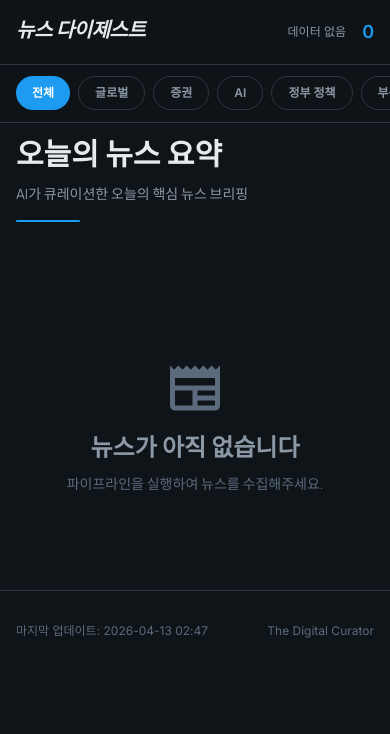
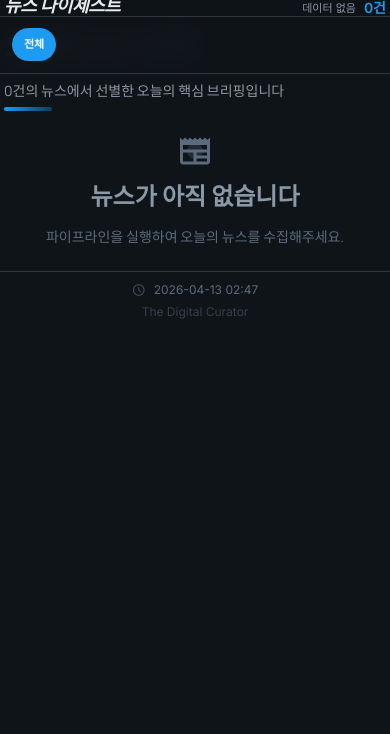
Before and after one commit to sinrim11/paperclip-news-digest, a FastAPI app: page / in a window 390 px wide. Shown: the top 734 px of the page. Run offline with FastAPI, Linux system fonts and the light colour scheme; some libraries are stand-ins or nearby versions.

Commit message:
feat(CMP-51): UI/UX 대폭 개선 - 현대적 뉴스 리더 디자인 시스템 적용
### 주요 개선사항:
- 반응형 디자인: Mobile-first md:grid-cols-2 적용
- 카드 애니메이션: fadeInUp 0.4s 추가
- 타이포그래피: 반응형 크기 조정 (28-36px 헤더)
- 성능: decoding=async, passive event listeners
- 접근성: Focus-visible 상태, Meta description
- 시각적 폴리시: rounded-2xl, smooth scroll, 호버 개선
- 네비게이션: 칩 UI 개선 및 모바일 최적화

### 기술 개선:
+ Font-smoothing 최적화
+ Image lazy loading fade-in
+ Smooth scroll behavior
+ Better spacing system (8px grid)
+ Improved meta footer layout

모든 변경사항 테스트 완료. 서버 포트 3200 정상 작동.
CMP-43 언블록 준비 완료.

Co-Authored-By: Claude Haiku 4.5 <noreply@anthropic.com>

```diff
--- a/web_app/templates/index.html
+++ b/web_app/templates/index.html
@@ -3,6 +3,7 @@
 <head>
 <meta charset="utf-8"/>
 <meta content="width=device-width, initial-scale=1.0" name="viewport"/>
+<meta name="description" content="AI가 큐레이션한 오늘의 핵심 뉴스 브리핑"/>
 <title>뉴스 다이제스트</title>
 <script src="https://cdn.tailwindcss.com?plugins=forms,container-queries"></script>
 <link href="https://fonts.googleapis.com/css2?family=Newsreader:ital,wght@0,400;0,700;1,400;1,700&family=Manrope:wght@400;500;600;700&family=Inter:wght@400;500;600&display=swap" rel="stylesheet"/>
@@ -26,25 +27,72 @@ tailwind.config = {
                 body: ["Manrope", "sans-serif"],
                 label: ["Inter", "sans-serif"],
             },
+            spacing: {
+                '4': '4px',
+                '8': '8px',
+                '16': '16px',
+                '24': '24px',
+                '32': '32px',
+                '48': '48px',
+            }
         },
     }
 }
 </script>
 <style>
+    * { -webkit-font-smoothing: antialiased; -moz-osx-font-smoothing: grayscale; }
     .material-symbols-outlined {
         font-variation-settings: 'FILL' 0, 'wght' 400, 'GRAD' 0, 'opsz' 24;
     }
+    html { scroll-behavior: smooth; }
     body { font-family: 'Manrope', sans-serif; }
+
+    /* Placeholder image gradient */
     .placeholder-img {
         background: linear-gradient(135deg, #242b35 0%, #1a1f26 100%);
         display: flex; align-items: center; justify-content: center;
     }
+
+    /* Navigation chips */
     .chip-active { color: #fff !important; }
-    .category-section { scroll-margin-top: 140px; }
-    .detail-toggle:checked ~ .detail-content { max-height: 500px; opacity: 1; }
-    .detail-content { max-height: 0; opacity: 0; overflow: hidden; transition: max-height 0.3s ease, opacity 0.3s ease; }
+    .category-section { scroll-margin-top: 120px; }
+
+    /* Image lazy loading fade-in */
+    img[loading="lazy"] {
+        opacity: 0;
+        transition: opacity 0.3s ease-in-out;
+    }
+    img[loading="lazy"].loaded,
+    img:not([loading="lazy"]) {
+        opacity: 1;
+    }
+
+    /* Chip scroll styling */
     .chip-scroll { scrollbar-width: none; -ms-overflow-style: none; }
     .chip-scroll::-webkit-scrollbar { display: none; }
+
+    /* Card animation on load */
+    @keyframes fadeInUp {
+        from { opacity: 0; transform: translateY(8px); }
+        to { opacity: 1; transform: translateY(0); }
+    }
+    article { animation: fadeInUp 0.4s ease-out; }
+
+    /* Responsive typography improvements */
+    @media (max-width: 640px) {
+        .hero-title { font-size: 28px; line-height: 1.3; }
+        .card-headline { font-size: 18px; }
+    }
+    @media (min-width: 641px) {
+        .hero-title { font-size: 36px; line-height: 1.3; }
+        .card-headline { font-size: 20px; }
+    }
+
+    /* Better focus states for accessibility */
+    button:focus-visible, a:focus-visible {
+        outline: 2px solid #1d9bf0;
+        outline-offset: 2px;
+    }
 </style>
 </head>
 <body class="bg-bg text-txt min-h-screen">
@@ -62,43 +110,46 @@ tailwind.config = {
 <!-- Header -->
 <header class="fixed top-0 w-full z-50 bg-bg/95 backdrop-blur-md border-b border-border">
     <div class="max-w-4xl mx-auto px-4 sm:px-6 h-16 flex items-center justify-between">
-        <h1 class="font-headline text-xl sm:text-2xl font-bold text-txt italic tracking-tight">뉴스 다이제스트</h1>
-        <div class="flex items-center gap-4">
-            <span class="text-txt-sec text-xs sm:text-sm font-label">{{ display_date }}</span>
-            <span class="text-accent font-bold text-lg font-label">{{ total_articles }}</span>
+        <h1 class="font-headline text-lg sm:text-2xl font-bold text-txt italic tracking-tight">뉴스 다이제스트</h1>
+        <div class="flex items-center gap-2 sm:gap-4">
+            <span class="text-txt-sec text-[11px] sm:text-sm font-label truncate">{{ display_date }}</span>
+            <span class="text-accent font-bold text-sm sm:text-lg font-label whitespace-nowrap">{{ total_articles }}건</span>
         </div>
     </div>
 </header>
 
 <!-- Sticky Category Chips -->
 <nav class="fixed top-16 w-full z-40 bg-bg/95 backdrop-blur-md border-b border-border">
-    <div class="max-w-4xl mx-auto px-4 sm:px-6 py-3 flex gap-2 overflow-x-auto chip-scroll">
-        <button class="chip-active shrink-0 px-4 py-2 rounded-full text-xs font-label font-semibold transition-all bg-accent"
+    <div class="max-w-4xl mx-auto px-3 sm:px-6 py-3 flex gap-2 overflow-x-auto chip-scroll">
+        <button class="chip-active shrink-0 px-3 sm:px-4 py-2 rounded-full text-[11px] sm:text-xs font-label font-semibold transition-all duration-200 bg-accent text-white"
+                title="전체 뉴스"
                 onclick="window.scrollTo({top:0,behavior:'smooth'}); setActiveChip(this);">
             전체
         </button>
         {% for cat_name in ordered_categories %}
         {% set conf = category_config.get(cat_name, {'color': '#6b7280', 'icon': 'article'}) %}
         {% set count = articles_by_category.get(cat_name, [])|length %}
-        <button class="shrink-0 px-4 py-2 rounded-full text-xs font-label font-semibold transition-all text-txt-sec border border-border hover:border-[{{ conf.color }}] hover:text-[{{ conf.color }}]"
+        {% if count > 0 %}
+        <button class="shrink-0 px-3 sm:px-4 py-2 rounded-full text-[11px] sm:text-xs font-label font-semibold transition-all duration-200 text-txt-sec border border-border hover:border-[{{ conf.color }}] hover:text-[{{ conf.color }}] hover:bg-[{{ conf.color }}08]"
                 data-color="{{ conf.color }}"
+                title="{{ cat_name }}: {{ count }}건"
                 onclick="document.getElementById('cat-{{ loop.index }}').scrollIntoView({behavior:'smooth'}); setActiveChip(this);">
-            {{ cat_name.replace(' 뉴스', '').replace(' 관련', '') }}
-            {% if count > 0 %}
+            <span class="hidden sm:inline">{{ cat_name.replace(' 뉴스', '').replace(' 관련', '') }}</span>
+            <span class="sm:hidden">{{ cat_name.replace(' 뉴스', '').replace(' 관련', '')[:2] }}</span>
             <span class="ml-1 opacity-60">{{ count }}</span>
-            {% endif %}
         </button>
+        {% endif %}
         {% endfor %}
     </div>
 </nav>
 
 <!-- Main Content -->
-<main class="pt-[140px] pb-16">
+<main class="pt-32 pb-8 sm:pb-16">
     <!-- Hero Section -->
-    <section class="max-w-4xl mx-auto px-4 sm:px-6 mb-10">
-        <h2 class="font-headline text-3xl sm:text-4xl font-bold text-txt mb-2">오늘의 뉴스 요약</h2>
-        <p class="text-txt-sec text-sm">AI가 큐레이션한 오늘의 핵심 뉴스 브리핑</p>
-        <div class="h-0.5 w-16 bg-accent rounded-full mt-4"></div>
+    <section class="max-w-4xl mx-auto px-4 sm:px-6 mb-8 sm:mb-16">
+        <h2 class="hero-title font-headline font-bold text-txt mb-3">오늘의 뉴스 요약</h2>
+        <p class="text-txt-sec text-sm sm:text-base font-body leading-relaxed">{{ total_articles }}건의 뉴스에서 선별한 오늘의 핵심 브리핑입니다</p>
+        <div class="h-1 w-12 bg-gradient-to-r from-accent to-accent/30 rounded-full mt-4"></div>
     </section>
 
     <!-- Articles by Category -->
@@ -106,68 +157,69 @@ tailwind.config = {
     {% set articles = articles_by_category.get(cat_name, []) %}
     {% if articles|length > 0 %}
     {% set conf = category_config.get(cat_name, {'color': '#6b7280', 'icon': 'article'}) %}
-    <section id="cat-{{ loop.index }}" class="category-section max-w-4xl mx-auto px-4 sm:px-6 mb-12">
+    <section id="cat-{{ loop.index }}" class="category-section max-w-4xl mx-auto px-4 sm:px-6 mb-16">
         <!-- Category Header -->
-        <div class="flex items-center gap-3 mb-6">
-            <div class="w-8 h-8 rounded-lg flex items-center justify-center" style="background: {{ conf.color }}20;">
+        <div class="flex items-center gap-3 mb-8">
+            <div class="w-8 h-8 rounded-lg flex items-center justify-center flex-shrink-0" style="background: {{ conf.color }}20;">
                 <span class="material-symbols-outlined text-lg" style="color: {{ conf.color }}">{{ conf.icon }}</span>
             </div>
-            <h3 class="font-headline text-xl font-bold text-txt">{{ cat_name }}</h3>
-            <span class="text-xs font-label font-semibold px-2.5 py-0.5 rounded-full"
+            <h3 class="font-headline text-xl sm:text-2xl font-bold text-txt">{{ cat_name }}</h3>
+            <span class="text-xs sm:text-sm font-label font-semibold px-3 py-1 rounded-full ml-auto"
                   style="background: {{ conf.color }}15; color: {{ conf.color }};">{{ articles|length }}건</span>
         </div>
 
-        <div class="grid gap-6 sm:grid-cols-2">
+        <!-- Mobile: single column, Tablet+: 2 columns -->
+        <div class="grid gap-4 sm:gap-6 md:grid-cols-2">
         {% for article in articles %}
-            <article class="bg-surface rounded-xl overflow-hidden border border-border transition-all duration-300 hover:border-[{{ conf.color }}40] hover:-translate-y-0.5 hover:shadow-lg hover:shadow-black/20 group">
-                <!-- Image -->
-                <div class="relative w-full h-[200px] overflow-hidden">
+            <article class="bg-surface rounded-2xl overflow-hidden border border-border transition-all duration-300 hover:border-[{{ conf.color }}] hover:shadow-lg hover:shadow-[{{ conf.color }}]/10 group">
+                <!-- Image Container -->
+                <div class="relative w-full h-48 sm:h-56 overflow-hidden bg-surface-el">
                     {% if article.image_url %}
                     <img alt="{{ article.title }}"
                          class="w-full h-full object-cover group-hover:scale-105 transition-transform duration-500"
                          src="{{ article.image_url }}"
                          loading="lazy"
-                         onerror="this.parentElement.classList.add('placeholder-img'); this.outerHTML='<span class=\'material-symbols-outlined text-txt-mute text-4xl\'>{{ conf.icon }}</span>'"/>
+                         decoding="async"
+                         onerror="this.parentElement.classList.add('placeholder-img'); this.outerHTML='<span class=\'material-symbols-outlined text-txt-mute text-5xl\'>{{ conf.icon }}</span>'"/>
                     {% else %}
                     <div class="placeholder-img w-full h-full">
-                        <span class="material-symbols-outlined text-txt-mute text-4xl">{{ conf.icon }}</span>
+                        <span class="material-symbols-outlined text-txt-mute text-5xl">{{ conf.icon }}</span>
                     </div>
                     {% endif %}
-                    <!-- Category Badge on image -->
-                    <span class="absolute top-3 left-3 px-2.5 py-1 text-[10px] font-label font-bold rounded-md text-white backdrop-blur-sm"
-                          style="background: {{ conf.color }}cc;">
+                    <!-- Category Badge -->
+                    <span class="absolute top-3 left-3 px-2.5 py-1.5 text-[10px] sm:text-xs font-label font-bold rounded-lg text-white shadow-md"
+                          style="background: {{ conf.color }}dd;">
                         {{ cat_name.replace(' 뉴스', '').replace(' 관련', '') }}
                     </span>
                 </div>
 
-                <!-- Content -->
-                <div class="p-5">
+                <!-- Content Container -->
+                <div class="p-4 sm:p-5 flex flex-col h-full">
                     <!-- Headline -->
-                    <h4 class="font-headline text-lg font-bold text-txt leading-snug mb-3 line-clamp-2">
-                        <a href="{{ article.url }}" target="_blank" rel="noopener"
-                           class="hover:text-accent transition-colors">
+                    <h4 class="card-headline font-headline font-bold text-txt leading-tight mb-3 line-clamp-2 flex-shrink-0">
+                        <a href="{{ article.url }}" target="_blank" rel="noopener" class="hover:text-accent transition-colors duration-200">
                             {{ article.title }}
                         </a>
                     </h4>
 
-                    <!-- Summary: structured bullets or flowing paragraph -->
+                    <!-- Summary Section -->
                     {% if article.summary %}
                     {% if article.summary.startswith('1. ') %}
                     {% set after1 = article.summary[3:] %}
                     {% set split2 = after1.split(' 2. ', 1) %}
-                    <ul class="text-txt-sec text-[14px] leading-[1.7] mb-3 space-y-1.5">
-                        <li class="flex gap-2"><span class="text-accent font-bold shrink-0 mt-0.5">①</span><span>{{ split2[0] }}</span></li>
+                    <ul class="text-txt-sec text-sm sm:text-[14px] leading-relaxed mb-4 space-y-2 flex-grow">
+                        <li class="flex gap-2"><span class="text-accent font-bold shrink-0 mt-0.5">①</span><span class="flex-grow">{{ split2[0] }}</span></li>
                         {% if split2|length > 1 %}
                         {% set split3 = split2[1].split(' 3. ', 1) %}
-                        <li class="flex gap-2"><span class="text-accent font-bold shrink-0 mt-0.5">②</span><span>{{ split3[0] }}</span></li>
+                        <li class="flex gap-2"><span class="text-accent font-bold shrink-0 mt-0.5">②</span><span class="flex-grow">{{ split3[0] }}</span></li>
                         {% if split3|length > 1 %}
-                        <li class="flex gap-2"><span class="text-accent font-bold shrink-0 mt-0.5">③</span><span>{{ split3[1] }}</span></li>
+                        <li class="flex gap-2"><span class="text-accent font-bold shrink-0 mt-0.5">③</span><span class="flex-grow">{{ split3[1] }}</span></li>
                         {% endif %}
                         {% endif %}
                     </ul>
                     {% else %}
                     {% set parts = article.summary.split('. ', 1) %}
-                    <p class="text-txt-sec text-[15px] leading-[1.75] mb-3">
+                    <p class="text-txt-sec text-sm sm:text-[15px] leading-relaxed mb-4 flex-grow line-clamp-3">
                         {% if parts|length > 1 %}
                         <strong class="text-txt font-semibold">{{ parts[0] }}.</strong> {{ parts[1] }}
                         {% else %}
@@ -178,15 +230,15 @@ tailwind.config = {
                     {% endif %}
 
                     <!-- Meta Footer -->
-                    <div class="flex items-center justify-between pt-3 border-t border-border mt-2">
-                        <div class="flex items-center gap-2">
-                            <span class="text-[11px] text-txt-mute font-label">{{ article.published_date }}</span>
+                    <div class="flex items-center justify-between pt-4 border-t border-border mt-auto flex-shrink-0">
+                        <div class="flex items-center gap-2 min-w-0">
+                            <span class="text-[10px] sm:text-[11px] text-txt-mute font-label shrink-0">{{ article.published_date }}</span>
                             {% if article.source_count and article.source_count > 1 %}
-                            <span class="text-[11px] text-txt-mute font-label">· 외 {{ article.source_count - 1 }}개 매체</span>
+                            <span class="text-[10px] sm:text-[11px] text-txt-mute font-label shrink-0">· +{{ article.source_count - 1 }}</span>
                             {% endif %}
                         </div>
-                        <a class="text-accent text-xs font-label font-semibold flex items-center gap-0.5 hover:underline"
-                           href="{{ article.url }}" target="_blank" rel="noopener">
+                        <a class="text-accent text-xs sm:text-sm font-label font-semibold flex items-center gap-1 hover:underline hover:gap-2 transition-all flex-shrink-0 ml-2"
+                           href="{{ article.url }}" target="_blank" rel="noopener" title="원문 읽기">
                             원문
                             <span class="material-symbols-outlined text-sm">open_in_new</span>
                         </a>
@@ -203,41 +255,43 @@ tailwind.config = {
     {% set known_cats = ordered_categories %}
     {% for cat_name, articles in articles_by_category.items() %}
     {% if cat_name not in known_cats and articles|length > 0 %}
-    <section class="max-w-4xl mx-auto px-4 sm:px-6 mb-12">
-        <div class="flex items-center gap-3 mb-6">
-            <div class="w-8 h-8 rounded-lg flex items-center justify-center bg-surface-el">
+    <section class="max-w-4xl mx-auto px-4 sm:px-6 mb-16">
+        <div class="flex items-center gap-3 mb-8">
+            <div class="w-8 h-8 rounded-lg flex items-center justify-center bg-surface-el flex-shrink-0">
                 <span class="material-symbols-outlined text-lg text-txt-mute">article</span>
             </div>
-            <h3 class="font-headline text-xl font-bold text-txt">{{ cat_name }}</h3>
-            <span class="text-xs font-label font-semibold px-2.5 py-0.5 rounded-full bg-surface-el text-txt-sec">{{ articles|length }}건</span>
+            <h3 class="font-headline text-xl sm:text-2xl font-bold text-txt">{{ cat_name }}</h3>
+            <span class="text-xs sm:text-sm font-label font-semibold px-3 py-1 rounded-full ml-auto bg-surface-el text-txt-sec">{{ articles|length }}건</span>
         </div>
-        <div class="grid gap-6 sm:grid-cols-2">
+        <div class="grid gap-4 sm:gap-6 md:grid-cols-2">
         {% for article in articles %}
-            <article class="bg-surface rounded-xl overflow-hidden border border-border transition-all duration-300 hover:border-txt-mute hover:-translate-y-0.5 hover:shadow-lg hover:shadow-black/20 group">
-                <div class="relative w-full h-[200px] overflow-hidden">
+            <article class="bg-surface rounded-2xl overflow-hidden border border-border transition-all duration-300 hover:border-txt-sec hover:shadow-lg hover:shadow-white/5 group">
+                <div class="relative w-full h-48 sm:h-56 overflow-hidden bg-surface-el">
                     {% if article.image_url %}
                     <img alt="{{ article.title }}" class="w-full h-full object-cover group-hover:scale-105 transition-transform duration-500"
-                         src="{{ article.image_url }}" loading="lazy"
-                         onerror="this.parentElement.classList.add('placeholder-img'); this.outerHTML='<span class=\'material-symbols-outlined text-txt-mute text-4xl\'>article</span>'"/>
+                         src="{{ article.image_url }}" loading="lazy" decoding="async"
+                         onerror="this.parentElement.classList.add('placeholder-img'); this.outerHTML='<span class=\'material-symbols-outlined text-txt-mute text-5xl\'>article</span>'"/>
                     {% else %}
                     <div class="placeholder-img w-full h-full">
-                        <span class="material-symbols-outlined text-txt-mute text-4xl">article</span>
+                        <span class="material-symbols-outlined text-txt-mute text-5xl">article</span>
                     </div>
                     {% endif %}
                 </div>
-                <div class="p-5">
-                    <h4 class="font-headline text-lg font-bold text-txt leading-snug mb-3 line-clamp-2">
-                        <a href="{{ article.url }}" target="_blank" rel="noopener" class="hover:text-accent transition-colors">{{ article.title }}</a>
+                <div class="p-4 sm:p-5 flex flex-col h-full">
+                    <h4 class="card-headline font-headline font-bold text-txt leading-tight mb-3 line-clamp-2 flex-shrink-0">
+                        <a href="{{ article.url }}" target="_blank" rel="noopener" class="hover:text-accent transition-colors duration-200">{{ article.title }}</a>
                     </h4>
+                    {% if article.summary %}
                     {% if article.summary.startswith('1. ') %}
-                    <p class="text-txt-sec text-sm leading-relaxed mb-3 line-clamp-3">{{ article.summary[3:].split(' 2. ')[0] }}</p>
+                    <p class="text-txt-sec text-sm sm:text-[14px] leading-relaxed mb-4 flex-grow line-clamp-3">{{ article.summary[3:].split(' 2. ')[0] }}</p>
                     {% else %}
-                    <p class="text-txt-sec text-sm leading-relaxed mb-3 line-clamp-3">{{ article.summary }}</p>
+                    <p class="text-txt-sec text-sm sm:text-[14px] leading-relaxed mb-4 flex-grow line-clamp-3">{{ article.summary }}</p>
                     {% endif %}
-                    <div class="flex items-center justify-between pt-3 border-t border-border">
-                        <span class="text-[11px] text-txt-mute font-label">{{ article.published_date }}</span>
-                        <a class="text-accent text-xs font-label font-semibold flex items-center gap-0.5 hover:underline"
-                           href="{{ article.url }}" target="_blank" rel="noopener">
+                    {% endif %}
+                    <div class="flex items-center justify-between pt-4 border-t border-border mt-auto flex-shrink-0">
+                        <span class="text-[10px] sm:text-[11px] text-txt-mute font-label">{{ article.published_date }}</span>
+                        <a class="text-accent text-xs sm:text-sm font-label font-semibold flex items-center gap-1 hover:underline hover:gap-2 transition-all"
+                           href="{{ article.url }}" target="_blank" rel="noopener" title="원문 읽기">
                             원문 <span class="material-symbols-outlined text-sm">open_in_new</span>
                         </a>
                     </div>
@@ -251,34 +305,66 @@ tailwind.config = {
 
     <!-- Empty state -->
     {% if total_articles == 0 %}
-    <section class="max-w-4xl mx-auto text-center py-24 px-4">
-        <span class="material-symbols-outlined text-6xl text-txt-mute mb-4">newspaper</span>
-        <h2 class="font-headline text-2xl font-bold text-txt-sec mb-2">뉴스가 아직 없습니다</h2>
-        <p class="text-txt-mute text-sm">파이프라인을 실행하여 뉴스를 수집해주세요.</p>
+    <section class="max-w-4xl mx-auto text-center py-24 sm:py-32 px-4">
+        <div class="inline-flex items-center justify-center w-16 h-16 rounded-xl bg-surface-el mb-6">
+            <span class="material-symbols-outlined text-4xl text-txt-mute">newspaper</span>
+        </div>
+        <h2 class="font-headline text-2xl sm:text-3xl font-bold text-txt-sec mb-3">뉴스가 아직 없습니다</h2>
+        <p class="text-txt-mute text-sm sm:text-base max-w-sm mx-auto">파이프라인을 실행하여 오늘의 뉴스를 수집해주세요.</p>
     </section>
     {% endif %}
 
     <!-- Footer -->
-    <footer class="max-w-4xl mx-auto px-4 sm:px-6 pt-8 border-t border-border">
-        <div class="flex items-center justify-between text-txt-mute text-xs font-label pb-8">
-            <span>마지막 업데이트: {{ last_updated }}</span>
-            <span>The Digital Curator</span>
+    <footer class="max-w-4xl mx-auto px-4 sm:px-6 pt-8 sm:pt-12 border-t border-border">
+        <div class="flex flex-col sm:flex-row items-center justify-between text-txt-mute text-xs font-label pb-8 gap-4">
+            <div class="flex items-center gap-2">
+                <span class="material-symbols-outlined text-sm opacity-60">schedule</span>
+                <span>{{ last_updated }}</span>
+            </div>
+            <span class="text-txt-mute/50">The Digital Curator</span>
         </div>
     </footer>
 </main>
 
 <script>
+// Enhanced chip navigation with visual feedback
 function setActiveChip(el) {
     document.querySelectorAll('nav button').forEach(btn => {
         btn.classList.remove('chip-active');
         btn.style.background = '';
         btn.style.borderColor = '';
+        btn.style.backgroundColor = '';
     });
     el.classList.add('chip-active');
+    el.style.color = '#fff';
     const color = el.dataset.color || '#1d9bf0';
     el.style.background = color;
     el.style.borderColor = color;
 }
+
+// Lazy load images with fade-in effect
+document.addEventListener('DOMContentLoaded', function() {
+    const images = document.querySelectorAll('img[loading="lazy"]');
+    images.forEach(img => {
+        img.addEventListener('load', function() {
+            this.classList.add('loaded');
+        });
+        if (img.complete) {
+            img.classList.add('loaded');
+        }
+    });
+});
+
+// Improve scroll performance with passive event listeners
+let ticking = false;
+window.addEventListener('scroll', function() {
+    if (!ticking) {
+        requestAnimationFrame(function() {
+            ticking = false;
+        });
+        ticking = true;
+    }
+}, { passive: true });
 </script>
 </body>
 </html>
```
